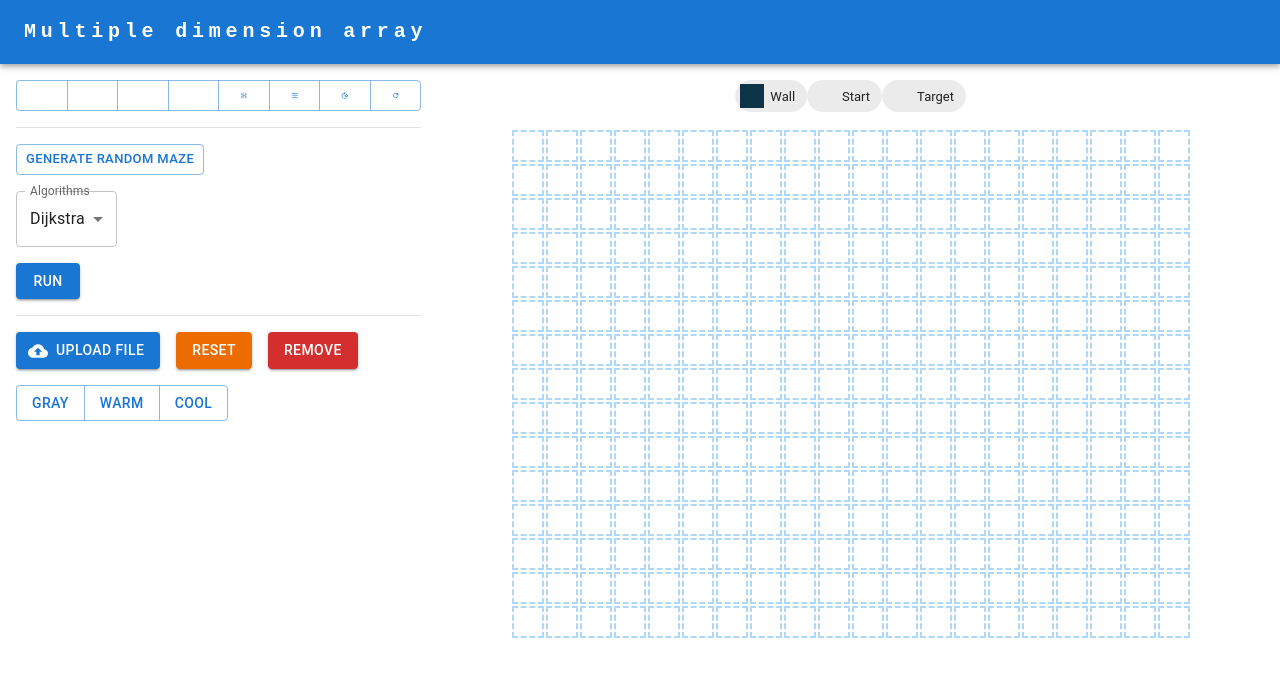
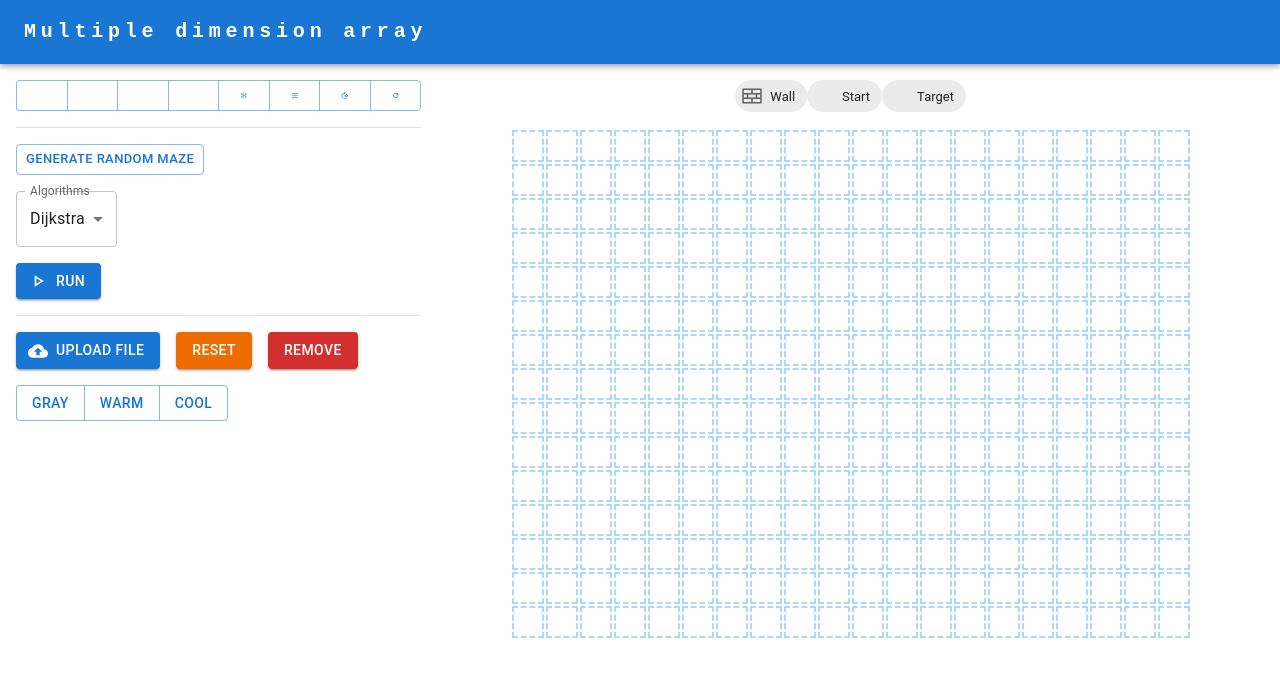
Before and after one commit to dang309/CS523, a React (Vite) app: page / in a window 1280 px wide. Shown: the top 676 px of the page. Built offline with nearby package versions, Linux system fonts and the light colour scheme; some icons are missing.

Commit message:
clear board completely

```diff
--- a/src/App.tsx
+++ b/src/App.tsx
@@ -212,36 +212,46 @@ const App = () => {
   };
 
   const animateShortestPath = (nodesInShortestPathOrder: Node[]) => {
+    const promises = [];
     for (let i = 0; i < nodesInShortestPathOrder.length; i++) {
+      promises.push(
         setTimeout(() => {
           const node = nodesInShortestPathOrder[i];
           const el = document.getElementById(`${node.row}-${node.col}`);
           if (el) {
             el.classList.add("node-shortest-path");
           }
-      }, 50 * i);
+        }, 50 * i)
+      );
     }
+
+    return Promise.all(promises);
   };
 
   const animateDijkstra = (
     visitedNodesInOrder: Node[],
     nodesInShortestPathOrder: Node[]
   ) => {
+    const promises = [];
     for (let i = 0; i <= visitedNodesInOrder.length; i++) {
       if (i === visitedNodesInOrder.length) {
+        return new Promise((resolve) => {
           setTimeout(() => {
-          animateShortestPath(nodesInShortestPathOrder);
+            animateShortestPath(nodesInShortestPathOrder).then(resolve);
           }, 10 * i);
-        return;
+        });
       }
+      promises.push(
         setTimeout(() => {
           const node = visitedNodesInOrder[i];
           const el = document.getElementById(`${node.row}-${node.col}`);
           if (el) {
             el.classList.add("node-visited");
           }
-      }, 10 * i);
+        }, 10 * i)
+      );
     }
+    return Promise.all(promises);
   };
 
   const animateWalls = (walls: Node[]) => {
@@ -273,7 +283,7 @@ const App = () => {
     const visitedNodesInOrder = dijkstra(board, startNode, finishNode);
     const nodesInShortestPathOrder = getNodesInShortestPathOrder(finishNode);
     if (visitedNodesInOrder) {
-      animateDijkstra(visitedNodesInOrder, nodesInShortestPathOrder);
+      return animateDijkstra(visitedNodesInOrder, nodesInShortestPathOrder);
     }
   };
 
@@ -285,6 +295,8 @@ const App = () => {
           const el = document.getElementById(id);
           if (id) {
             el?.classList.remove("node-visited");
+            el?.classList.remove("node-shortest-path");
+            el?.classList.remove("node-wall");
           }
           node.isVisited = false;
         }
@@ -295,11 +307,12 @@ const App = () => {
 
   const startAlgorithmAction = async () => {
     if (!selectAlgorithm) return;
-    visualizeDijkstra();
     if (algorithmActionStatus === ALGORITHM_ACTION_STATUS.IDLE) {
       setAlgorithmActionStatus(ALGORITHM_ACTION_STATUS.RUNNING);
-      visualizeDijkstra();
-    } else if (algorithmActionStatus === ALGORITHM_ACTION_STATUS.RUNNING) {
+      visualizeDijkstra()?.then(() => {
+        setAlgorithmActionStatus(ALGORITHM_ACTION_STATUS.DONE);
+      });
+    } else if (algorithmActionStatus === ALGORITHM_ACTION_STATUS.DONE) {
       setAlgorithmActionStatus(ALGORITHM_ACTION_STATUS.IDLE);
       clearBoard();
     }
@@ -396,15 +409,7 @@ const App = () => {
               <Stack direction="row">
                 <Chip
                   label="Wall"
-                  icon={
-                    <div
-                      style={{
-                        width: "24px",
-                        height: "24px",
-                        backgroundColor: "rgb(12, 53, 71)",
-                      }}
-                    />
-                  }
+                  icon={<Icon icon="ph:wall" style={{ fontSize: "24px" }} />}
                 />
                 <Chip
                   label="Start"
--- a/src/components/Algorithms.tsx
+++ b/src/components/Algorithms.tsx
@@ -1,4 +1,3 @@
-import { FormEvent } from "react";
 import { ALGORITHM_ACTION_STATUS } from "../constants";
 import {
   Box,
@@ -10,6 +9,8 @@ import {
   SelectChangeEvent,
   Stack,
 } from "@mui/material";
+import PlayArrowOutlinedIcon from "@mui/icons-material/PlayArrowOutlined";
+import RestartAltOutlinedIcon from "@mui/icons-material/RestartAltOutlined";
 
 type Props = {
   selectedAlgorithm: string;
@@ -29,72 +30,6 @@ const Algorithms = (props: Props) => {
   } = props;
   return (
     <Stack spacing={2} alignItems="flex-start">
-      {/* <button */}
-      {/*   type="button" */}
-      {/*   className={clsx( */}
-      {/*     "p-2 flex items-center gap-1 text-sm font-medium text-gray-900 focus:outline-none rounded-lg border border-gray-200 focus:z-10 dark:focus:ring-gray-700 dark:bg-gray-800 dark:text-gray-400 dark:border-gray-600 dark:hover:text-white dark:hover:bg-gray-700", */}
-      {/*     (flagStatus === CHECKPOINT_STATUS.TURN_ON || */}
-      {/*       flagStatus === CHECKPOINT_STATUS.CHOOSING) && */}
-      {/*       "bg-blue-500" */}
-      {/*   )} */}
-      {/*   onClick={() => { */}
-      {/*     if (targetStatus === CHECKPOINT_STATUS.CHOOSING) { */}
-      {/*       setTargetStatus(CHECKPOINT_STATUS.TURN_OFF); */}
-      {/*     } */}
-      {/*     if (flagStatus === CHECKPOINT_STATUS.TURN_OFF) { */}
-      {/*       setFlagStatus(CHECKPOINT_STATUS.CHOOSING); */}
-      {/*     } else if ( */}
-      {/*       flagStatus === CHECKPOINT_STATUS.TURN_ON || */}
-      {/*       flagStatus === CHECKPOINT_STATUS.CHOOSING */}
-      {/*     ) { */}
-      {/*       setFlagStatus(CHECKPOINT_STATUS.TURN_OFF); */}
-      {/*       setSelectedStarting({ row: -1, col: -1 }); */}
-      {/*     } */}
-      {/*   }} */}
-      {/* > */}
-      {/*   <Icon */}
-      {/*     icon="material-symbols:flag" */}
-      {/*     className={clsx( */}
-      {/*       (flagStatus === CHECKPOINT_STATUS.TURN_ON || */}
-      {/*         flagStatus === CHECKPOINT_STATUS.CHOOSING) && */}
-      {/*         "text-white" */}
-      {/*     )} */}
-      {/*   /> */}
-      {/* </button> */}
-
-      {/* <button */}
-      {/*   type="button" */}
-      {/*   className={clsx( */}
-      {/*     "p-2 flex items-center gap-1 text-sm font-medium text-gray-900 focus:outline-none rounded-lg border focus:z-10 dark:focus:ring-gray-700 dark:bg-gray-800 dark:text-gray-400 dark:border-gray-600 dark:hover:text-white dark:hover:bg-gray-700", */}
-      {/*     (targetStatus === CHECKPOINT_STATUS.TURN_ON || */}
-      {/*       targetStatus === CHECKPOINT_STATUS.CHOOSING) && */}
-      {/*       "bg-blue-500" */}
-      {/*   )} */}
-      {/*   onClick={() => { */}
-      {/*     if (flagStatus === CHECKPOINT_STATUS.CHOOSING) { */}
-      {/*       setFlagStatus(CHECKPOINT_STATUS.TURN_OFF); */}
-      {/*     } */}
-      {/*     if (targetStatus === CHECKPOINT_STATUS.TURN_OFF) { */}
-      {/*       setTargetStatus(CHECKPOINT_STATUS.CHOOSING); */}
-      {/*     } else if ( */}
-      {/*       targetStatus === CHECKPOINT_STATUS.TURN_ON || */}
-      {/*       targetStatus === CHECKPOINT_STATUS.CHOOSING */}
-      {/*     ) { */}
-      {/*       setTargetStatus(CHECKPOINT_STATUS.TURN_OFF); */}
-      {/*       setSelectedTarget({ row: -1, col: -1 }); */}
-      {/*     } */}
-      {/*   }} */}
-      {/* > */}
-      {/*   <Icon */}
-      {/*     icon="material-symbols:target" */}
-      {/*     className={clsx( */}
-      {/*       (targetStatus === CHECKPOINT_STATUS.TURN_ON || */}
-      {/*         targetStatus === CHECKPOINT_STATUS.CHOOSING) && */}
-      {/*         "text-white" */}
-      {/*     )} */}
-      {/*   /> */}
-      {/* </button> */}
-
       <Button
         variant="outlined"
         size="small"
@@ -124,11 +59,29 @@ const Algorithms = (props: Props) => {
       </Box>
 
       <Button
-      variant="contained"
+        variant="contained"
         disabled={algorithmActionStatus === ALGORITHM_ACTION_STATUS.RUNNING}
         onClick={startAlgorithmAction}
+        color={
+          algorithmActionStatus === ALGORITHM_ACTION_STATUS.IDLE ||
+          algorithmActionStatus === ALGORITHM_ACTION_STATUS.RUNNING
+            ? "primary"
+            : "error"
+        }
+        startIcon={
+          algorithmActionStatus === ALGORITHM_ACTION_STATUS.IDLE ||
+          algorithmActionStatus === ALGORITHM_ACTION_STATUS.RUNNING ? (
+            <PlayArrowOutlinedIcon />
+          ) : (
+            <RestartAltOutlinedIcon />
+          )
+        }
       >
-        Run
+        {algorithmActionStatus === ALGORITHM_ACTION_STATUS.IDLE
+          ? "Run"
+          : algorithmActionStatus === ALGORITHM_ACTION_STATUS.DONE
+          ? "Reset"
+          : "Run"}
       </Button>
     </Stack>
   );
```
Lines whose indentation alone changed are shown as unchanged.
